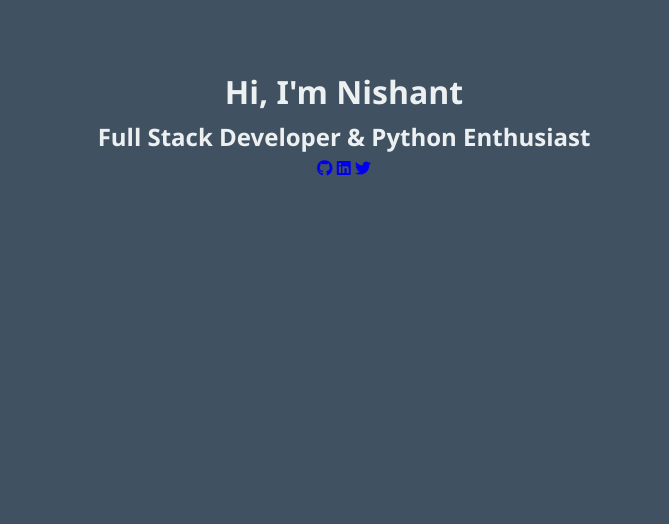
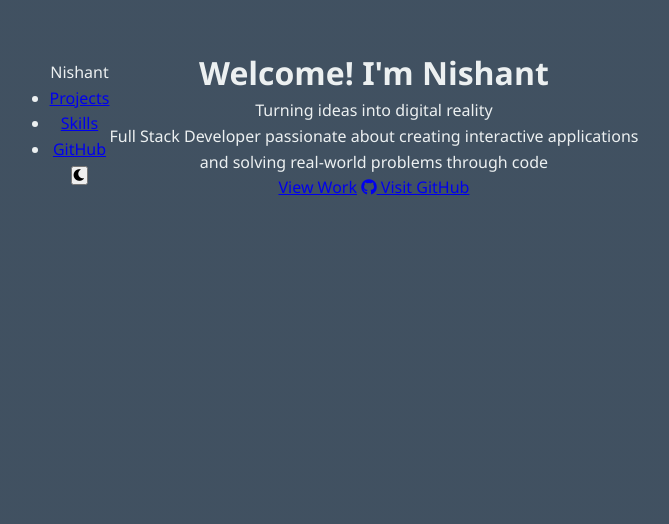
Before and after one commit to Nishant9947/Beta, a plain HTML site: page index.html in a window 1280 px wide. Shown: the part 276-800 px from the top of the page, without its empty margins (296-965 px from the left). Drawn offline with Linux system fonts and the light colour scheme.

Commit message:
index.html
Let's update some codes

```diff
--- a/index.html
+++ b/index.html
@@ -3,19 +3,40 @@
 <head>
     <meta charset="UTF-8">
     <meta name="viewport" content="width=device-width, initial-scale=1.0">
-    <title>Nishant's Portfolio</title>
+    <title>Nishant | Full Stack Developer</title>
     <link rel="stylesheet" href="styles.css">
     <link rel="stylesheet" href="https://cdnjs.cloudflare.com/ajax/libs/font-awesome/6.0.0/css/all.min.css">
 </head>
 <body>
+    <div class="loader"></div>
+
     <header class="hero">
+        <nav class="nav">
+            <div class="nav-brand">Nishant</div>
+            <ul class="nav-links">
+                <li><a href="#projects">Projects</a></li>
+                <li><a href="#skills">Skills</a></li>
+                <li><a href="https://github.com/Nishant9947" target="_blank">GitHub</a></li>
+            </ul>
+            <div class="theme-toggle">
+                <button id="theme-toggle" aria-label="Toggle theme">
+                    <i class="fas fa-moon"></i>
+                </button>
+            </div>
+        </nav>
+
         <div class="hero-content">
-            <h1>Hi, I'm Nishant</h1>
-            <h2>Full Stack Developer & Python Enthusiast</h2>
-            <div class="social-links">
-                <a href="https://github.com/Nishant9947" target="_blank"><i class="fab fa-github"></i></a>
-                <a href="#" target="_blank"><i class="fab fa-linkedin"></i></a>
-                <a href="#" target="_blank"><i class="fab fa-twitter"></i></a>
+            <div class="hero-text fade-in">
+                <h1 class="welcome-text">Welcome! I'm Nishant</h1>
+                <p class="tagline">Turning ideas into digital reality</p>
+                <p class="intro">Full Stack Developer passionate about creating interactive applications<br>
+                and solving real-world problems through code</p>
+                <div class="cta-buttons">
+                    <a href="#projects" class="btn">View Work</a>
+                    <a href="https://github.com/Nishant9947" target="_blank" class="btn github-btn">
+                        <i class="fab fa-github"></i> Visit GitHub
+                    </a>
+                </div>
             </div>
         </div>
     </header>
```
